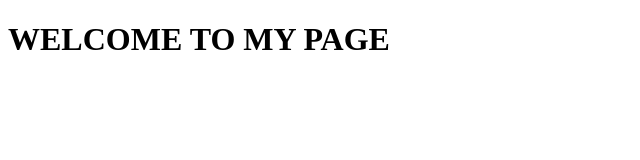
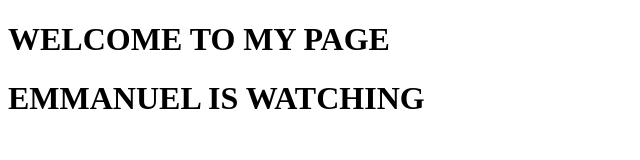
Before and after one commit to royalteegee/welcome-app, a plain HTML site: page index.html in a window 1280 px wide. Shown: the whole page, without its empty margins (0-640 px from the left). Drawn offline with Linux system fonts and the light colour scheme.

Commit message:
add another h1 tag

```diff
--- a/index.html
+++ b/index.html
@@ -7,5 +7,6 @@
 </head>
 <body>
     <h1>WELCOME TO MY PAGE</h1>
+    <h1>EMMANUEL IS WATCHING</h1>
 </body>
 </html>
```
